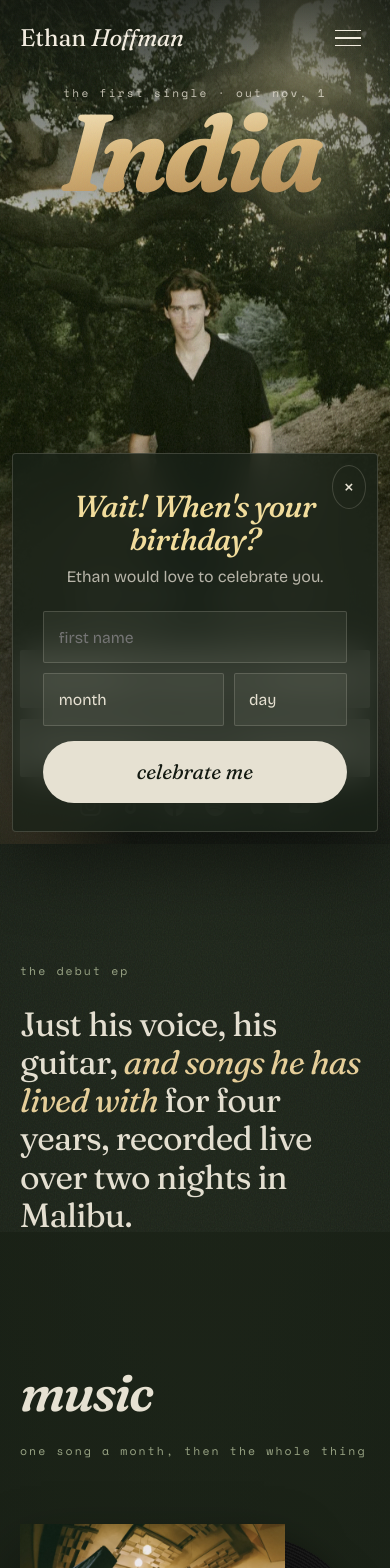
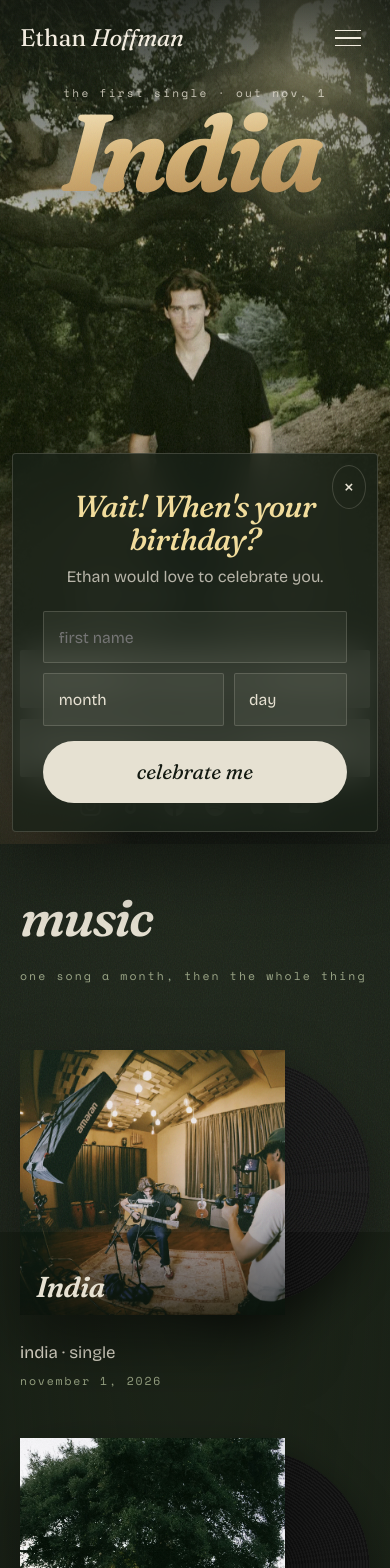
Before and after one commit to sigurvegaris/ethan-hoffman, a Next.js app: page / in a window 390 px wide. Shown: the top 1568 px of the page. Built offline with nearby package versions, Linux system fonts and the light colour scheme.

Commit message:
Remove the debut EP sentence section from the homepage
Co-Authored-By: Claude Opus 5.5 (1M context) <noreply@anthropic.com>
Claude-Session: https://claude.ai/code/session_017vpqTQFpmNhVQrm6bLA7q3

```diff
--- a/app/components/home/Statement.tsx
+++ /dev/null
@@ -1,56 +0,0 @@
-'use client'
-import { Fragment, useEffect, useRef } from 'react'
-
-// One sentence about the EP that lights up word by word as you scroll.
-type Piece = { text: string; em?: boolean }
-
-const pieces: Piece[] = [
-  { text: 'Just his voice, his guitar,' },
-  { text: 'and songs he has lived with', em: true },
-  { text: 'for four years,' },
-  { text: 'recorded live over two nights in Malibu.' },
-]
-
-export default function Statement() {
-  const ref = useRef<HTMLParagraphElement>(null)
-
-  useEffect(() => {
-    const el = ref.current
-    if (!el) return
-    const words = Array.from(el.querySelectorAll<HTMLElement>('[data-w]'))
-    if (window.matchMedia('(prefers-reduced-motion: reduce)').matches) {
-      words.forEach((w) => w.classList.add('lit'))
-      return
-    }
-    let frame = 0
-    const update = () => {
-      frame = 0
-      const r = el.getBoundingClientRect()
-      const vh = window.innerHeight
-      const progress = Math.min(1, Math.max(0, (vh * 0.85 - r.top) / (r.height + vh * 0.35)))
-      const count = Math.round(progress * words.length)
-      words.forEach((w, i) => w.classList.toggle('lit', i < count))
-    }
-    const onScroll = () => { if (!frame) frame = requestAnimationFrame(update) }
-    update()
-    window.addEventListener('scroll', onScroll, { passive: true })
-    return () => { window.removeEventListener('scroll', onScroll); if (frame) cancelAnimationFrame(frame) }
-  }, [])
-
-  return (
-    <section className="st">
-      <div className="fh-wrap">
-        <p className="fh-label">the debut ep</p>
-        <p className="st-line" ref={ref}>
-          {pieces.map((p, i) => (
-            <Fragment key={i}>
-              {p.text.split(' ').map((w, j) => (
-                <span key={j} data-w className={p.em ? 'st-em' : undefined}>{w} </span>
-              ))}
-            </Fragment>
-          ))}
-        </p>
-      </div>
-    </section>
-  )
-}
--- a/app/home.css
+++ b/app/home.css
@@ -60,12 +60,6 @@
 .hr-social a:hover { opacity: 1; transform: translateY(-1px); }
 .hr-social svg { width: 24px; height: 24px; }
 
-/* ── Statement ─────────────────────────────────────── */
-.st { padding: 22vh 0 18vh; }
-.st-line { font-family: var(--f-display); font-weight: 400; font-size: clamp(2.1rem, 4.6vw, 4.6rem); line-height: 1.14; letter-spacing: -0.022em; margin: 0; max-width: 20ch; }
-.st-line [data-w] { opacity: 0.14; transition: opacity 0.6s ease, transform 0.6s ease; }
-.st-line [data-w].lit { opacity: 1; }
-.st-em { font-style: italic; color: #e7cf98; }
 
 /* ── Releases (record sleeves) ─────────────────────── */
 .rl { padding: 6rem 0 10rem; }
@@ -210,7 +204,6 @@
   .hr-btn { height: 56px; font-size: 1.05rem; padding: 0 0.75rem; }
   .hr-social { gap: 1.3rem; }
   .hr-social svg { width: 21px; height: 21px; }
-  .st { padding: 14vh 0 10vh; }
   .rl { padding: 3rem 0 6rem; }
   .rl-grid { grid-template-columns: 1fr; gap: 3rem; }
   .rl-item:nth-child(n) { margin-top: 0; }
--- a/app/page.tsx
+++ b/app/page.tsx
@@ -2,7 +2,6 @@ import Navbar from './components/Navbar'
 import Footer from './components/Footer'
 import Press from './components/Press'
 import HeroRelease from './components/home/HeroRelease'
-import Statement from './components/home/Statement'
 import Releases from './components/home/Releases'
 import EpTracklist from './components/home/EpTracklist'
 import Sessions from './components/home/Sessions'
@@ -21,7 +20,6 @@ export default function Home() {
         <div className="fh-light" aria-hidden="true"><span /><span /><span /></div>
 
         <HeroRelease />
-        <Statement />
         <Releases />
         <EpTracklist />
         <Sessions />
```
